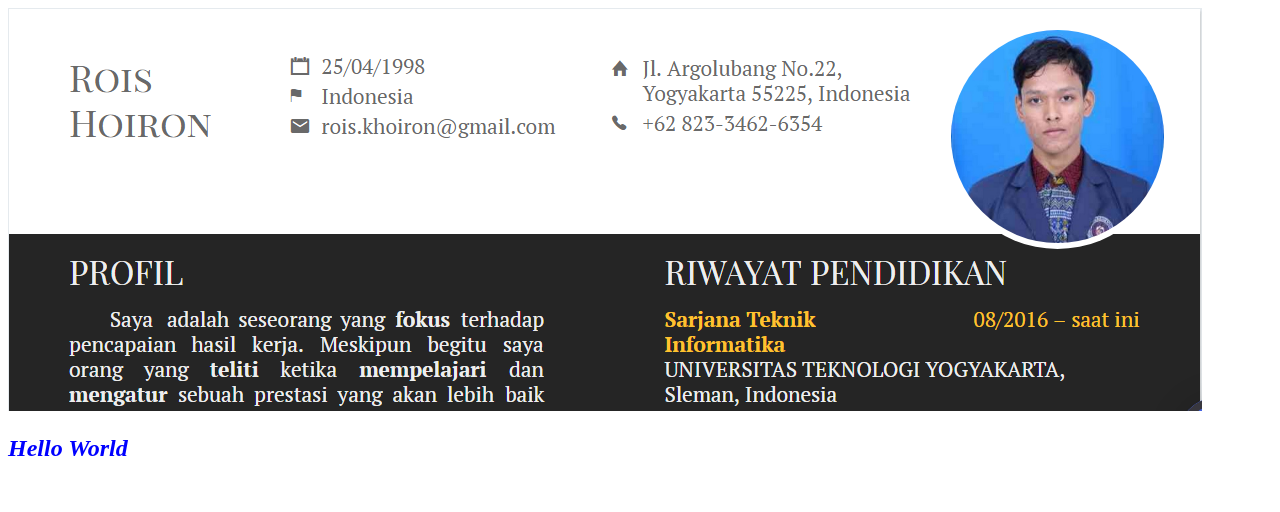
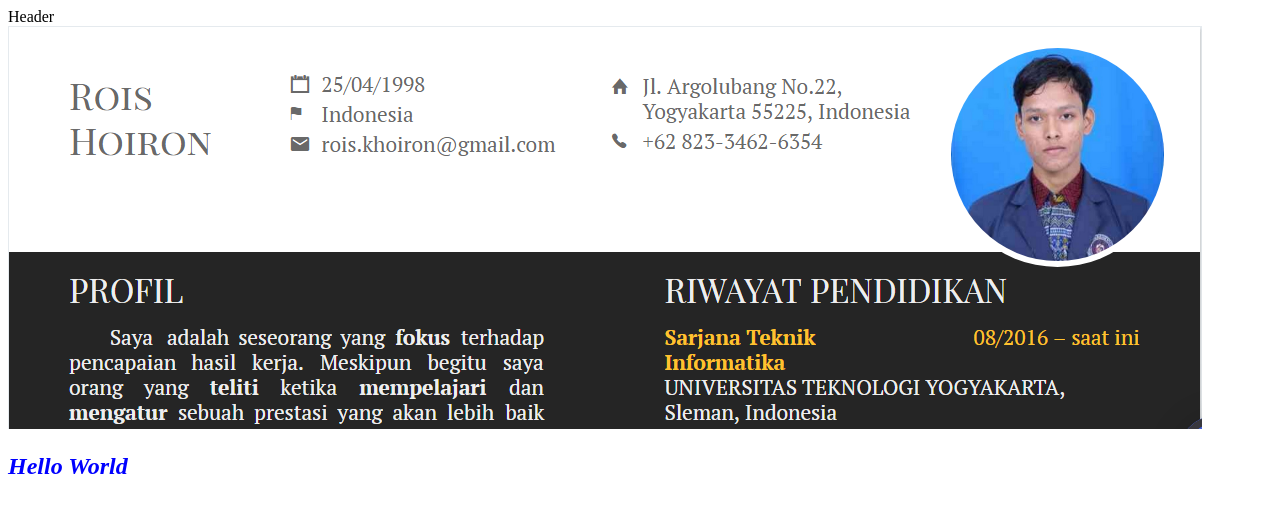
Before and after one commit to roiskhoiron/my-repo-from-remote, a plain HTML site: page index.html in a window 1280 px wide. Drawn offline with Linux system fonts and the light colour scheme.

Commit message:
header div

```diff
--- a/index.html
+++ b/index.html
@@ -5,9 +5,10 @@
     <meta charset="UTF-8">
     <meta name="viewport" content="width=device-width, initial-scale=1.0">
     <meta http-equiv="X-UA-Compatible" content="ie=edge">
-    <title>Document</title>
+    <title>Cekit</title>
 </head>
 <body>
+    <div id="header">Header</div>
     <div class="x">
         <img src="images/1.png" alt="gambar">
         <h2> Hello World </h2>
```
